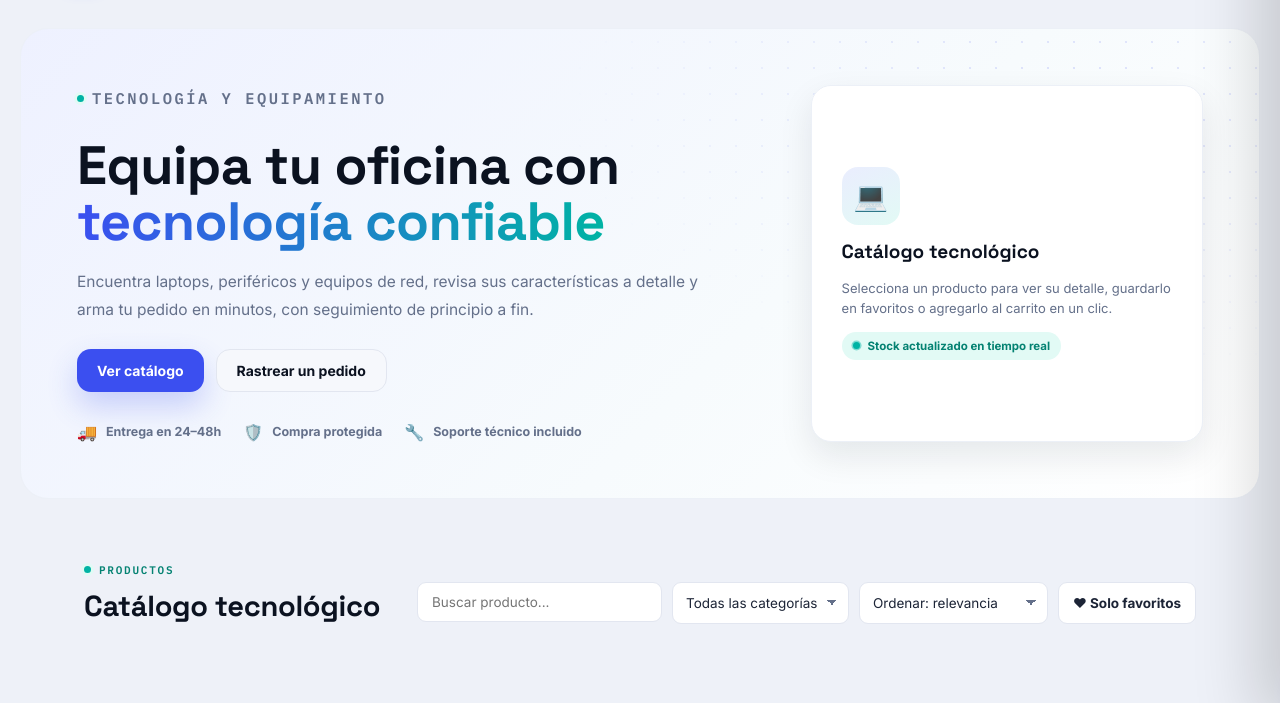
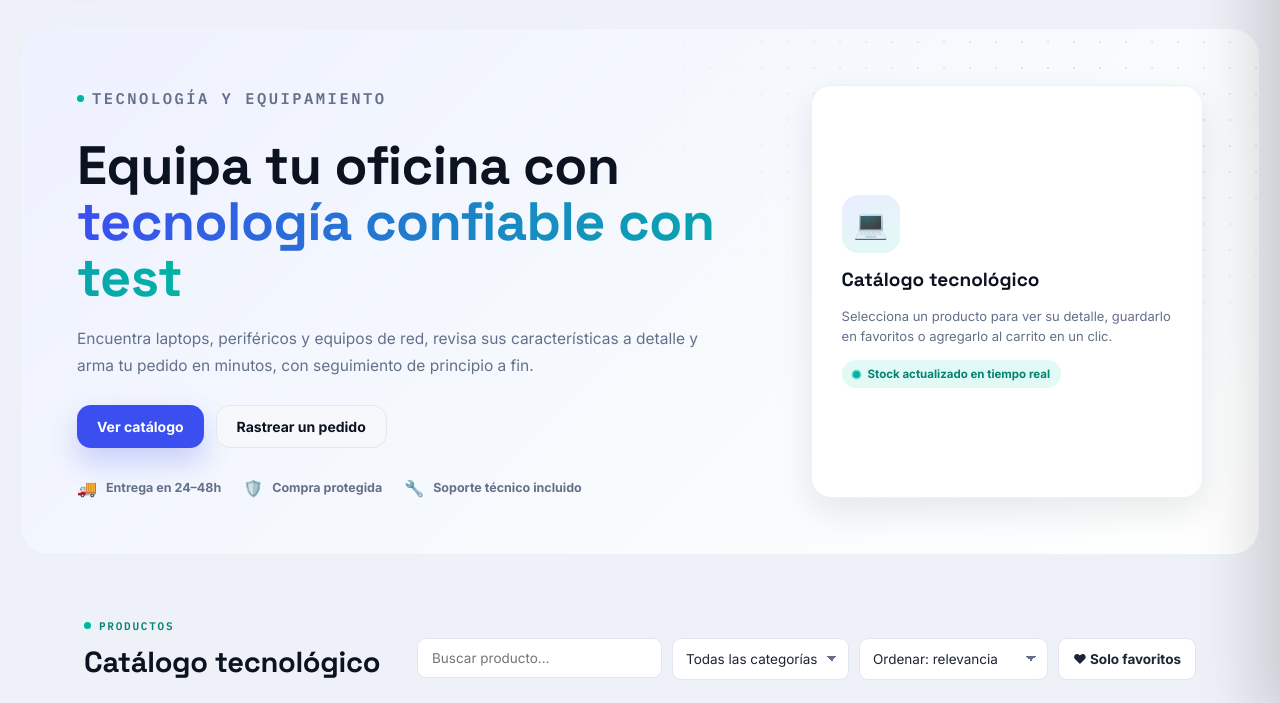
Before and after one commit to JoanYml/sistema_ventas_servicom_group, a website: page tienda/index.html in a window 1280 px wide. Shown: the part 78-781 px from the top of the page. Drawn offline with nearby package versions, Linux system fonts and the light colour scheme; no server answers.

Commit message:
Actualiza título de la tienda con texto de prueba

```diff
--- a/tienda/index.html
+++ b/tienda/index.html
@@ -25,7 +25,7 @@
 <section class="hero">
   <div>
     <p class="eyebrow">TECNOLOGÍA Y EQUIPAMIENTO</p>
-    <h1>Equipa tu oficina con <em>tecnología confiable</em></h1>
+    <h1>Equipa tu oficina con <em>tecnología confiable con test</em></h1>
     <p>Encuentra laptops, periféricos y equipos de red, revisa sus características a detalle y arma tu pedido en minutos, con seguimiento de principio a fin.</p>
     <div class="hero-actions">
       <a class="primary-btn" href="#catalogo">Ver catálogo</a>
```
